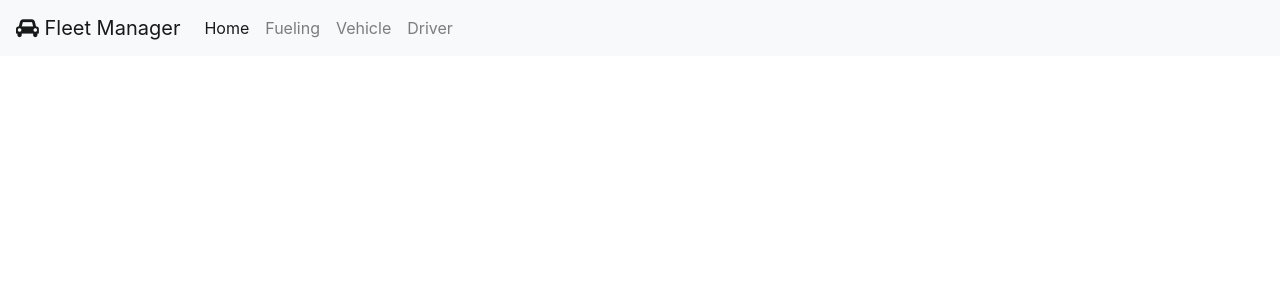
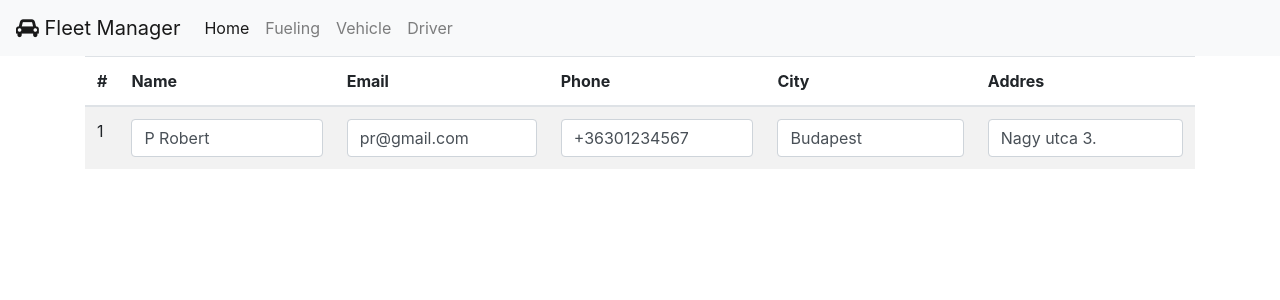
Before and after one commit to pokorobi/Fleet-Manager, an Angular app: page / in a window 1280 px wide. Shown: the top 300 px of the page. Built offline with nearby package versions, Linux system fonts and the light colour scheme.

Commit message:
Step2. data-table component

```diff
--- a/src/app/app.component.html
+++ b/src/app/app.component.html
@@ -1 +1,4 @@
 <app-menu></app-menu>
+<div class="container">
+    <app-data-table></app-data-table>
+</div>
--- a/src/app/app.module.ts
+++ b/src/app/app.module.ts
@@ -3,11 +3,13 @@ import { NgModule } from '@angular/core';
 
 import { AppComponent } from './app.component';
 import { MenuComponent } from './part/menu/menu.component';
+import { DataTableComponent } from './part/data-table/data-table.component';
 
 @NgModule({
   declarations: [
     AppComponent,
-    MenuComponent
+    MenuComponent,
+    DataTableComponent
   ],
   imports: [
     BrowserModule
--- /dev/null
+++ b/src/app/part/data-table/data-table.component.html
@@ -0,0 +1,32 @@
+<table class="table table-striped">
+    <thead>
+        <tr>
+            <th>#</th>
+            <th>Name</th>
+            <th>Email</th>
+            <th>Phone</th>
+            <th>City</th>
+            <th>Addres</th>
+        </tr>
+    </thead>
+    <tbody>
+        <tr>
+            <td>1</td>
+            <td>
+                <input type="tex" value="P Robert" class="form-control">
+            </td>
+            <td>
+                <input type="tex" value="pr@gmail.com" class="form-control">
+            </td>
+            <td>
+                <input type="tex" value="+36301234567" class="form-control">
+            </td>
+            <td>
+                <input type="tex" value="Budapest" class="form-control">
+            </td>
+            <td>
+                <input type="tex" value="Nagy utca 3." class="form-control">
+            </td>
+        </tr>
+    </tbody>
+</table>
--- /dev/null
+++ b/src/app/part/data-table/data-table.component.ts
@@ -0,0 +1,15 @@
+import { Component, OnInit } from '@angular/core';
+
+@Component({
+  selector: 'app-data-table',
+  templateUrl: './data-table.component.html',
+  styleUrls: ['./data-table.component.css']
+})
+export class DataTableComponent implements OnInit {
+
+  constructor() { }
+
+  ngOnInit(): void {
+  }
+
+}
```
Also changed, not shown: src/app/part/data-table/data-table.component.css (added), 1 other file (tests, documents, lock files or other folders).
